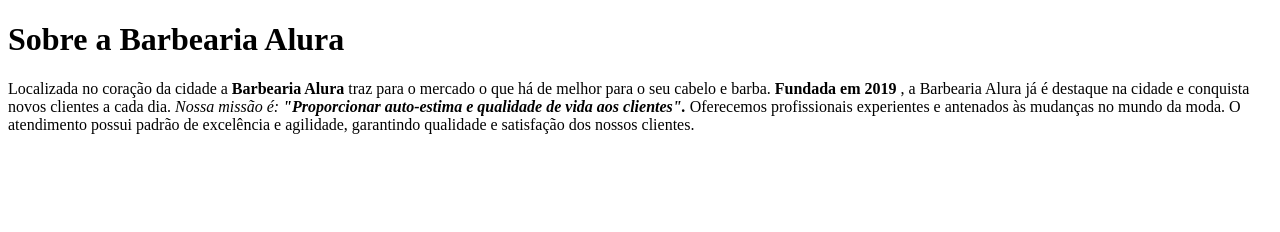
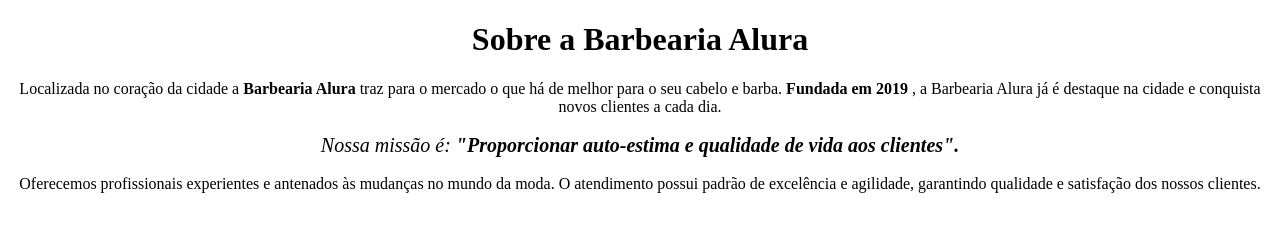
Before and after one commit to Matheusflores2/Projeto_Barbearia, a plain HTML site: page index.html in a window 1280 px wide. Drawn offline with Linux system fonts and the light colour scheme.

Commit message:
trabalhando Html /Css

```diff
--- a/index.html
+++ b/index.html
@@ -9,17 +9,18 @@
     </head>
 
     <body>
-        <h1>Sobre a Barbearia Alura</h1>
+        <h1 style="text-align:center;">Sobre a Barbearia Alura</h1>
+
+        <p style="text-align:center;">
+            Localizada no coração da cidade a <strong> Barbearia Alura </strong>traz para o mercado o que há de melhor para o seu cabelo e barba.
+            <strong>Fundada em 2019</strong> , a Barbearia Alura já é destaque na cidade e conquista novos clientes a cada dia. <br><br>
 
 
-        <p>
-            Localizada no coração da cidade a <strong> Barbearia Alura </strong>traz para o mercado o que há de melhor para o seu cabelo e barba.
-            <strong>Fundada em 2019</strong> , a Barbearia Alura já é destaque na cidade e conquista novos clientes a cada dia.
+            <em style="font-size: 20px ;" >Nossa missão é: <strong>"Proporcionar auto-estima e qualidade de vida aos clientes".</strong> </em> <br> <br>
 
-            <em>Nossa missão é: <strong>"Proporcionar auto-estima e qualidade de vida aos clientes".</strong> </em>
 
             Oferecemos profissionais experientes e antenados às mudanças no mundo da moda. O atendimento possui padrão de excelência e agilidade,
-            garantindo qualidade e satisfação dos nossos clientes.
+            garantindo qualidade e satisfação dos nossos clientes. <br>
 
         </p>
 
```
